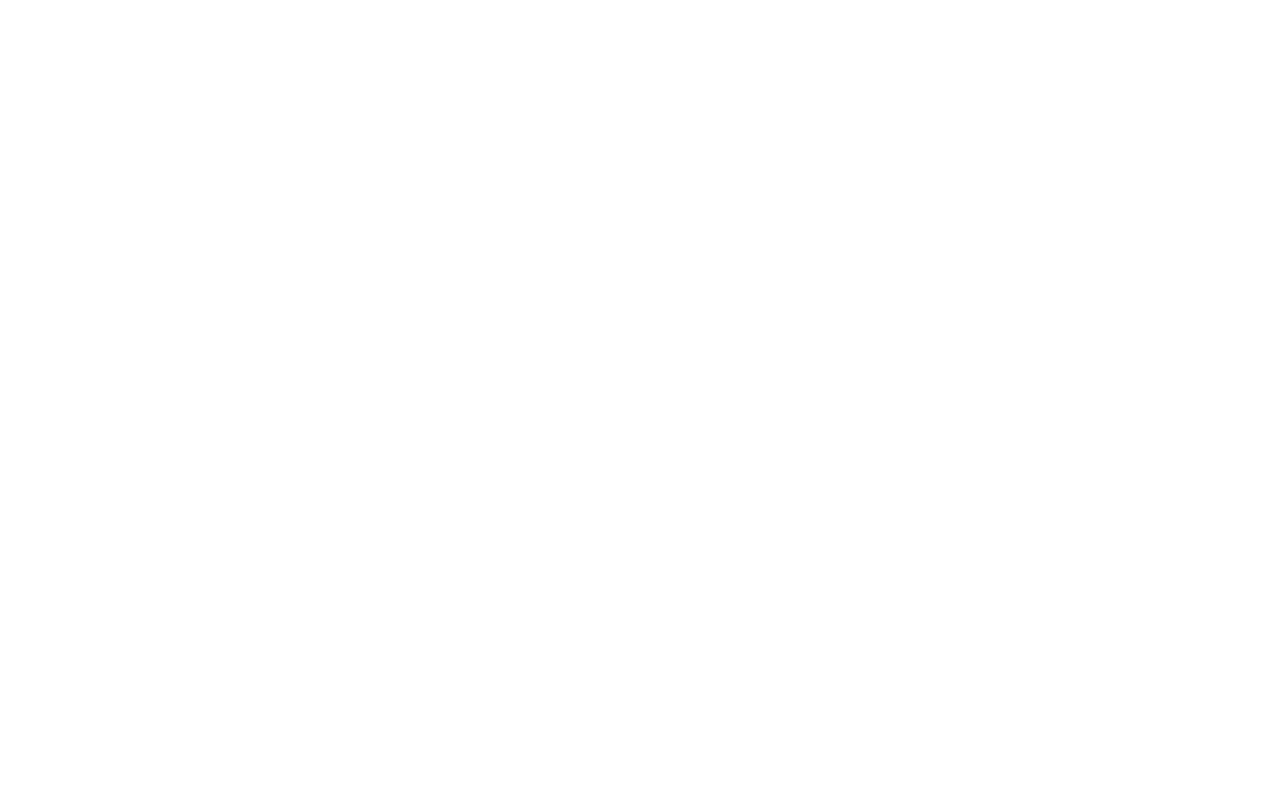
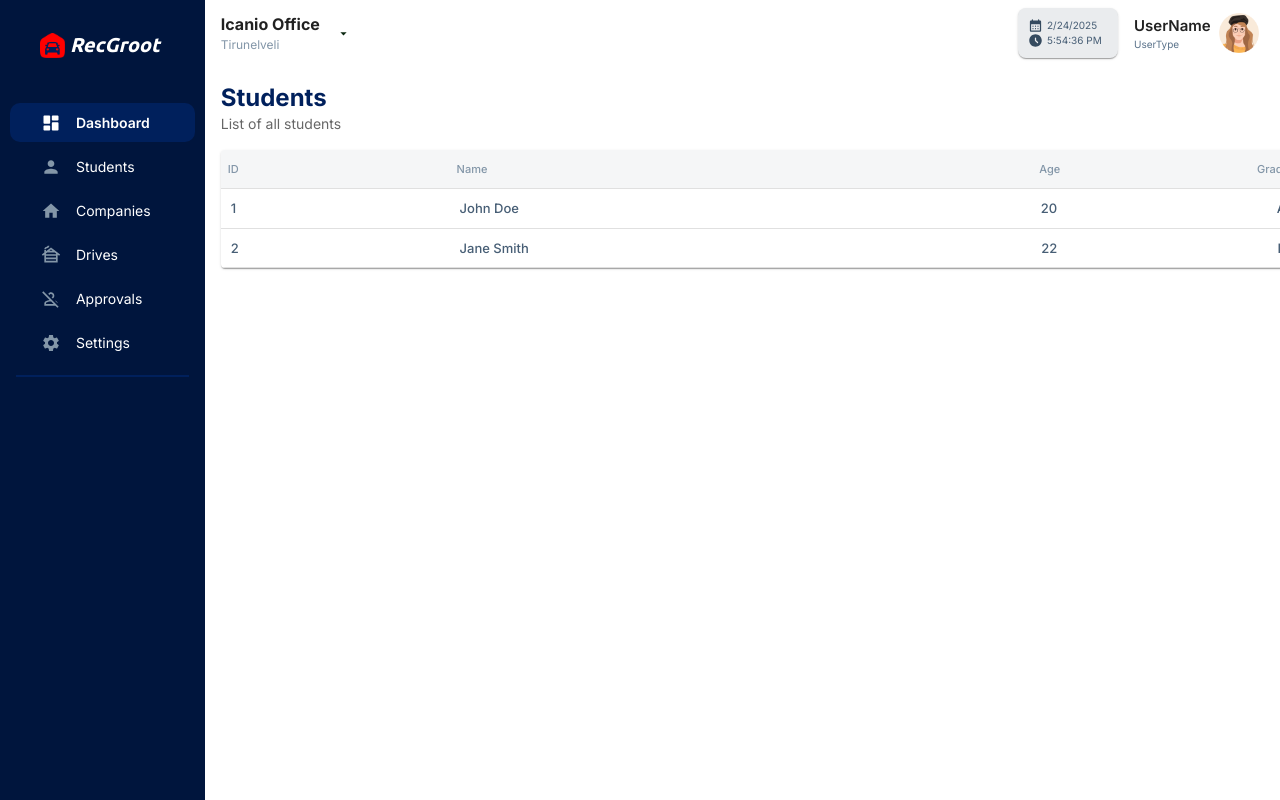
Before and after one commit to nagaraja6050266/RecGrootClient, a React (Vite) app: page /rep/students in a window 1280 px wide. Before the commit this address had no page. Built offline with nearby package versions, Linux system fonts and the light colour scheme.

Commit message:
Listing pages started

```diff
--- a/src/App.jsx
+++ b/src/App.jsx
@@ -7,6 +7,7 @@
 import { CollegeSignUp } from "./pages/signup/CollegeSignUp.jsx";
 import { DepartmentAddComponent } from "./pages/signup/DepartmentsAddComponent.jsx";
 import StudentSignUpForm from "./pages/signup/StudentSignUp.jsx";
+import StudentsList from "./pages/after-login/students/StudentsList.jsx";
 
 function App() {
     return (
@@ -31,6 +32,8 @@
                 />
             </Route>
             <Route element={<MainComponent />}>
+                <Route path="/" element={"Welcome"} />
+                <Route path="/rep/students" element={<StudentsList/>} />
             </Route>
         </Routes>
     );
--- a/src/components/people-components/AddButton.jsx
+++ b/src/components/people-components/AddButton.jsx
@@ -2,10 +2,11 @@
 import Button from "@mui/material/Button";
 import AddIcon from "@mui/icons-material/Add";
 
-export default function AddButton({
+export default function CustomButton({
     content = "Add",
     width = "fit-content",
     height = "fit-content",
+    icon
 }) {
     return (
         <Stack spacing={2} direction="row" sx={{ marginLeft: "15px" }}>
@@ -19,7 +20,7 @@
                     fontSize: "17x",
                 }}
                 variant="contained"
-                startIcon={<AddIcon />}
+                startIcon={icon}
             >
                 {content}
             </Button>
--- a/src/components/styled-components/AppNameComponent.jsx
+++ b/src/components/styled-components/AppNameComponent.jsx
@@ -11,7 +11,7 @@
                 alt="appIcon"
             />
             <AppName $color={color} $fontSize={height ? height : "20px"}>
-                ParkXpert
+                RecGroot
             </AppName>
         </AppNameContainer>
     );
--- a/src/pages/after-login/DashboardTable.jsx
+++ b/src/pages/after-login/CustomTable.jsx
@@ -7,7 +7,7 @@
 import TableRow from "@mui/material/TableRow";
 
 
-export default function DashboardTable({ columns, rows }) {
+export default function CustomTable({ columns, rows }) {
 
     return (
         <Paper sx={{ width: "100%", overflow: "hidden" }}>
--- /dev/null
+++ b/src/pages/after-login/ListEntitiesPage.jsx
@@ -0,0 +1,17 @@
+import { FlexBox } from "../../components/styled-components/styledComponents";
+import { Typography } from "@mui/material";
+import CustomTable from "./CustomTable";
+
+export function ListEntitiesPage({ entity, captionLine, table, options }) {
+    return (
+        <FlexBox m={2} flexDirection={"column"} alignItems={"flex-start"}>
+            <Typography variant="h5" color="primary" fontWeight="bold">
+                {entity}
+            </Typography>
+            <Typography variant="body2" color="textSecondary"  mb={2}>
+                {captionLine}
+            </Typography>
+            <CustomTable columns={table.columns} rows={table.rows} />
+        </FlexBox>
+    );
+}
--- /dev/null
+++ b/src/pages/after-login/students/StudentsList.jsx
@@ -0,0 +1,24 @@
+import React from "react";
+import { ListEntitiesPage } from "../ListEntitiesPage";
+
+const studentsData = {
+    entity: "Students",
+    captionLine: "List of all students",
+    table: {
+        columns: [
+            { id: "studentID", label: "ID", minWidth: 100 },
+            { id: "name", label: "Name", minWidth: 170 },
+            { id: "age", label: "Age", minWidth: 100, align: "right" },
+            { id: "grade", label: "Grade", minWidth: 100, align: "right" },
+        ],
+        rows: [
+            { studentID: 1, name: "John Doe", age: 20, grade: "A" },
+            { studentID: 2, name: "Jane Smith", age: 22, grade: "B" },
+        ],
+    },
+    options: {},
+};
+
+export default function StudentsList() {
+    return <ListEntitiesPage {...studentsData} />;
+}
--- a/src/pages/signup/DepartmentsAddComponent.jsx
+++ b/src/pages/signup/DepartmentsAddComponent.jsx
@@ -3,8 +3,7 @@
 import { Typography } from "@mui/material";
 import CustomLabelInput from "../../components/styled-components/CustomLabelInput";
 import { StyledButton } from "../../components/styled-components/styledComponents";
-import AddButton from "../../components/people-components/AddButton";
-
+import { Add } from "@mui/icons-material";
 export function DepartmentAddComponent({ depts }) {
     const [additionalDepts, setAdditionalDepts] = useState([]);
 
@@ -53,7 +52,9 @@
                     ))}
                     {additionalDepts}
                 </FlexBox>
-                <AddButton content={"Add Department"} onClick={handleAddDept}/>
+                <StyledButton variant="outlined" onClick={handleAddDept} startIcon={<Add/>}>
+                    Add Department
+                </StyledButton>
             </FlexBox>
         </FlexBox>
     );
```
